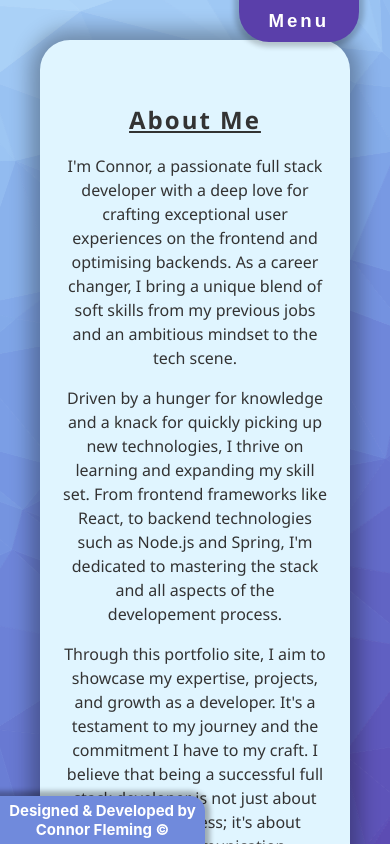
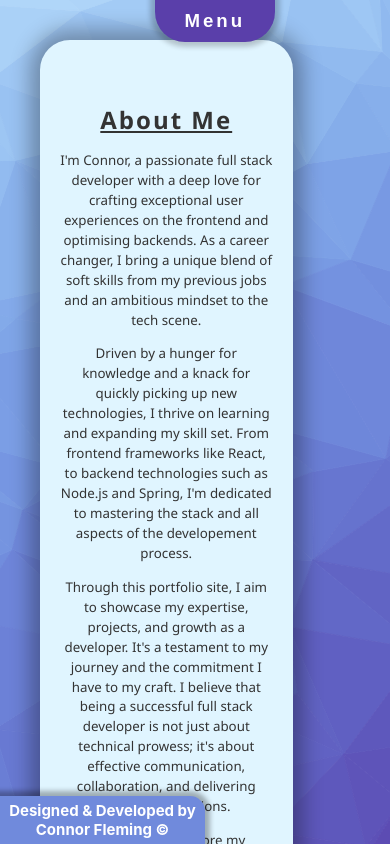
Before and after one commit to Jarnbjorn92/cf-portfolio, a React (Create React App) app: page /about in a window 390 px wide. Shown: the top 844 px of the page. Built offline with nearby package versions, Linux system fonts and the light colour scheme.

Commit message:
media fixes

```diff
--- a/src/NavBar.css
+++ b/src/NavBar.css
@@ -178,3 +178,9 @@
     transform: scaleX(1);
     animation: underline 0.3s forwards;
 }
+
+@media screen and (max-width: 500px) {
+    .dropdown {
+        right: 70%;
+    }
+}
--- a/src/components/AboutPage.css
+++ b/src/components/AboutPage.css
@@ -124,3 +124,13 @@
         margin-top: 20px;
     }
 }
+
+@media (max-width: 500px) {
+    .about-container {
+        padding: 20px;
+        width: 75%;
+    }
+    .about-me .description {
+        font-size: 10pt;
+    }
+}
```
